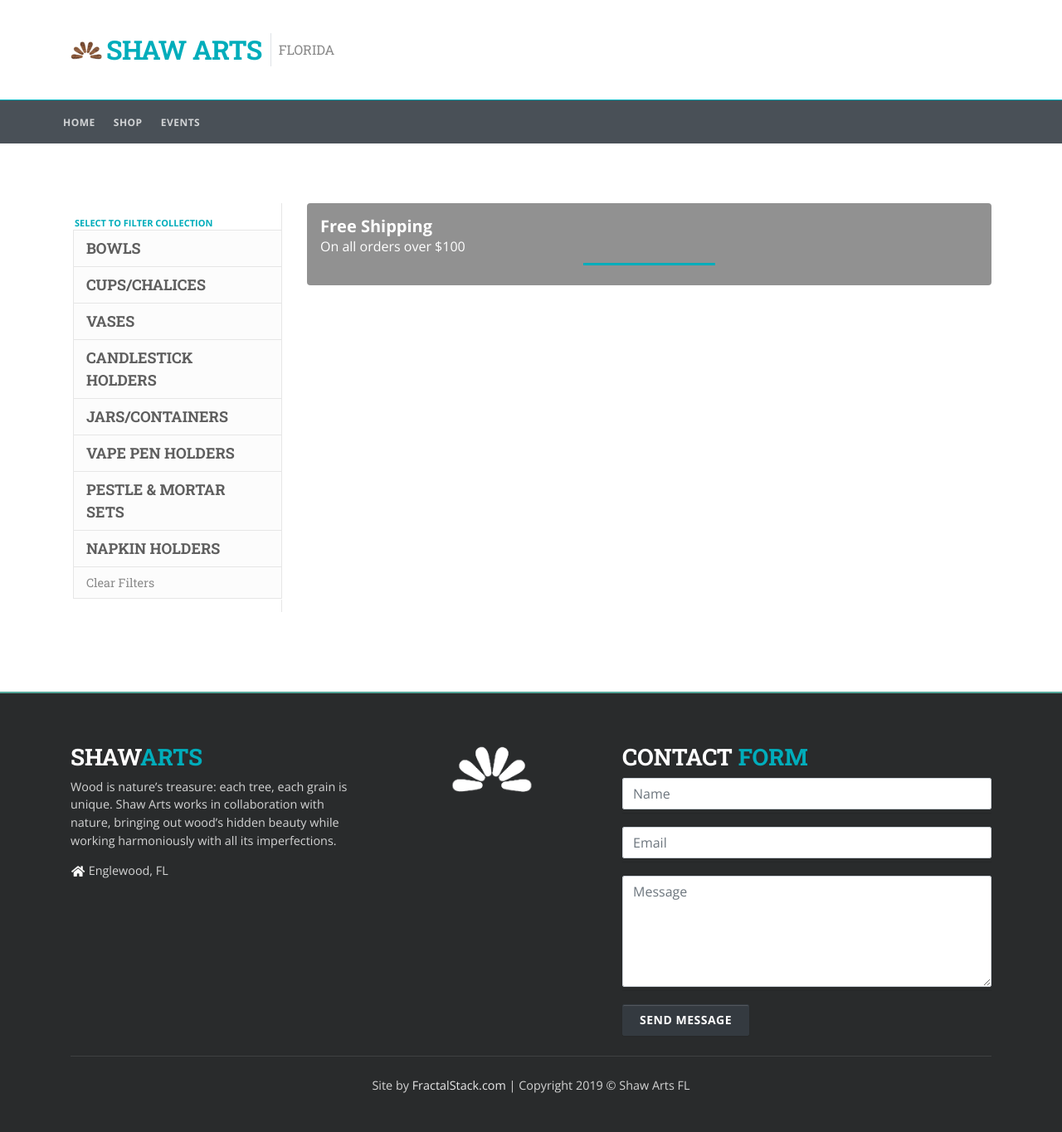
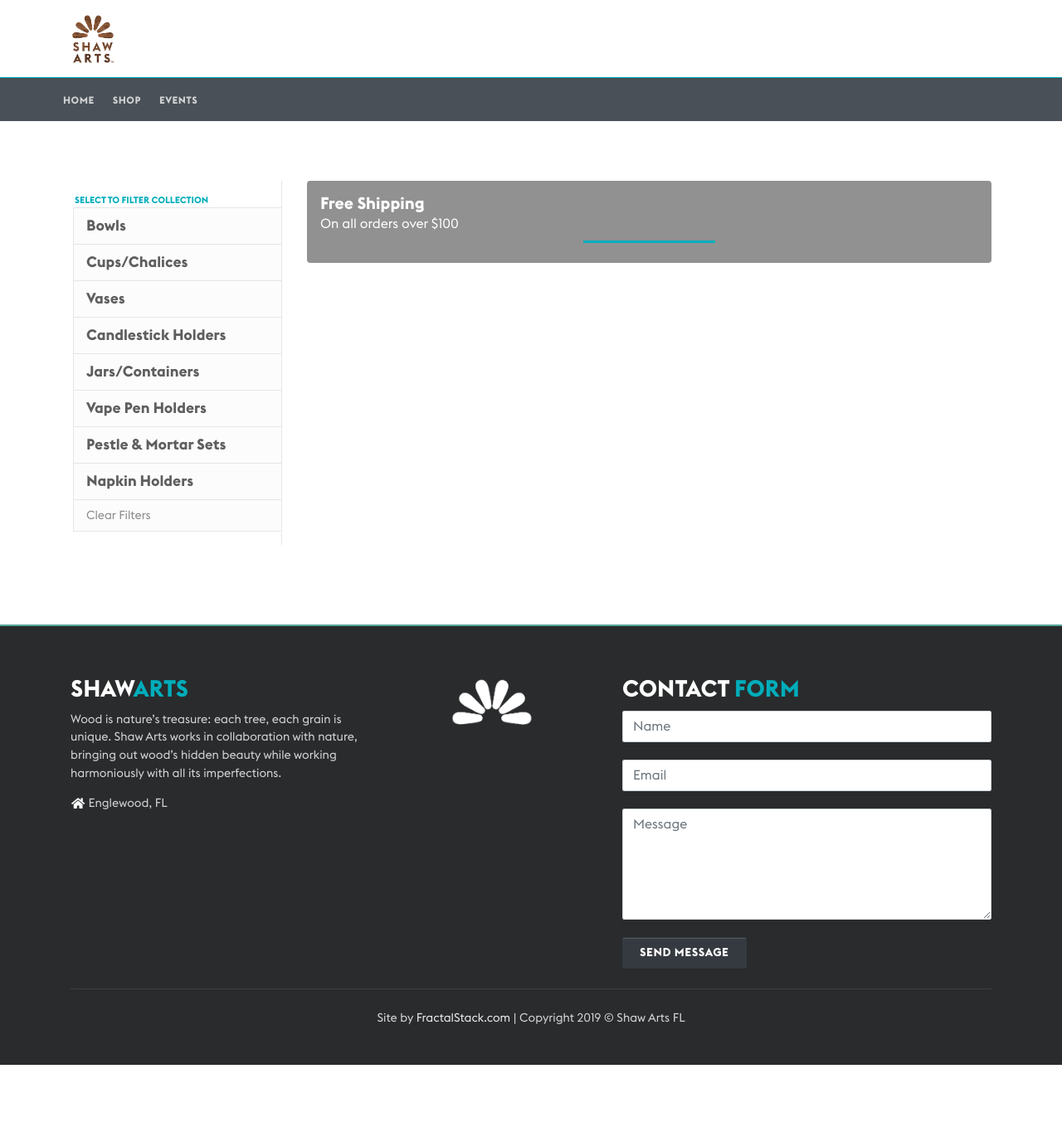
Before and after one commit to ShawArtsFl/ShawArtsFl, a Jekyll site: the page built from _posts/2019-09-15-shop.html, in a window 1280 px wide. Shown: the whole page at 83% size. Built offline with Jekyll 4.4.1, drawn with Linux system fonts in a browser that asks for light colours; nearby versions of some CDN libraries; some web fonts are replaced; after the commit the page ends 1284 px from its top, so only the background shows below that.

Commit message:
Added custom font
- remove nav bar text and replaced with correct logo
- minor style cleanup

```diff
--- a/_includes/head.html
+++ b/_includes/head.html
@@ -43,13 +43,6 @@
    <meta name="msapplication-config" content="/assets/favicons/browserconfig.xml">
    <meta name="theme-color" content="#ffffff">
 
-   <!-- Google fonts -->
-   <link href='https://fonts.googleapis.com/css?family=Open+Sans:400,700,300' rel='stylesheet' type='text/css'>
-   <link href='https://fonts.googleapis.com/css?family=Rambla:400,700' rel='stylesheet' type='text/css'>
-   <link href='https://fonts.googleapis.com/css?family=Calligraffitti' rel='stylesheet' type='text/css'>
-   <link href='https://fonts.googleapis.com/css?family=Roboto+Slab:400,700' rel='stylesheet' type='text/css'>
-   <link href='https://fonts.googleapis.com/css?family=Roboto:100,400,700' rel='stylesheet' type='text/css'>
-
    <!--Plugin: Retina.js (high def image replacement) - @see: http://retinajs.com/-->
    <script src="https://cdnjs.cloudflare.com/ajax/libs/retina.js/1.3.0/retina.min.js"></script>
 </head>
--- a/_includes/nav.html
+++ b/_includes/nav.html
@@ -1,4 +1,3 @@
-<!-- ======== @Region: #header ======== -->
 <div id="header">
    <!--Branding & Navigation Region-->
    <div data-toggle="sticky">
@@ -9,14 +8,9 @@
             <!--branding/logo -->
             <div class="header-brand d-inline-flex">
                <a class="header-brand-text" href="/" title="Home">
-                  <img src="{{'/assets/img/shawartslogo.jpg' | absolute_url }}" class="d-none d-sm-inline icon-1x icon-svg float-left"
+                  <img src="{{'/assets/img/sa_logo_wood_rgb-01.png' | absolute_url }}" class="d-sm-inline icon-2x icon-svg float-left"
                      alt="Shaw Arts FL">
-                  <img src="{{'/assets/img/shawartslogo-sm.jpg' | absolute_url }}" class="icon-1x icon-svg float-left d-sm-none"
-                     alt="Shaw Arts FL">
-                  <h1 class="h2 float-right d-none d-sm-inline">Shaw Arts</h1>
                </a>
-               <div class="header-divider"></div>
-               <div class="header-slogan pl-xs-1">Florida</div>
             </div>
 
             <!-- mobile collapse menu button - data-toggle="collapse" = default BS menu - data-toggle="off-canvas" = Off-cavnas Menu - data-toggle="overlay" = Overlay Menu -->
--- a/_posts/2019-09-15-shop.html
+++ b/_posts/2019-09-15-shop.html
@@ -7,6 +7,8 @@ shop: true
 ---
 
 <!-- TODO: reduce and make images consistent size -->
+<!-- TODO: Add purchase button on mobile views -->
+<!-- TODO: Reduce image scale for purchase screen on smaller views -->
 
 <div id="content" class="py-3 py-lg-6">
    <div class="container">
@@ -18,47 +20,47 @@ shop: true
             <ul class="nav nav-section-menu mb-4 py-3">
                <li class="nav-header text-primary">Select to Filter Collection</li>
                <li>
-                  <a id="bowl" onclick="filterCategory('bowl')" class="nav-link text-uppercase text-slab first">
+                  <a id="bowl" onclick="filterCategory('bowl')" class="nav-link first">
                      Bowls
                   </a>
                </li>
                <li>
-                  <a id="cup" onclick="filterCategory('cup')" class="nav-link text-uppercase text-slab">
+                  <a id="cup" onclick="filterCategory('cup')" class="nav-link">
                      Cups/Chalices
                   </a>
                </li>
                <li>
-                  <a id="vase" onclick="filterCategory('vase')" class="nav-link text-uppercase text-slab">
+                  <a id="vase" onclick="filterCategory('vase')" class="nav-link">
                      Vases
                   </a>
                </li>
                <li>
-                  <a id="candlestick" onclick="filterCategory('candlestick')" class="nav-link text-uppercase text-slab">
+                  <a id="candlestick" onclick="filterCategory('candlestick')" class="nav-link">
                      Candlestick Holders
                   </a>
                </li>
                <li>
-                  <a id="jar" onclick="filterCategory('jar')" class="nav-link text-uppercase text-slab">
+                  <a id="jar" onclick="filterCategory('jar')" class="nav-link">
                      Jars/Containers
                   </a>
                </li>
                <li>
-                  <a id="vph" onclick="filterCategory('vph')" class="nav-link text-uppercase text-slab">
+                  <a id="vph" onclick="filterCategory('vph')" class="nav-link">
                      Vape Pen Holders
                   </a>
                </li>
                <li>
-                  <a id="pestle" onclick="filterCategory('pestle')" class="nav-link text-uppercase text-slab">
+                  <a id="pestle" onclick="filterCategory('pestle')" class="nav-link">
                      Pestle & Mortar Sets
                   </a>
                </li>
                <li>
-                  <a id="napkin" onclick="filterCategory('napkin')" class="nav-link text-uppercase text-slab">
+                  <a id="napkin" onclick="filterCategory('napkin')" class="nav-link">
                      Napkin Holders
                   </a>
                </li>
                <li>
-                  <a id="clear" onclick="filterCategory('clear')" class="nav-link text-slab">
+                  <a id="clear" onclick="filterCategory('clear')" class="nav-link">
                      <small>Clear Filters</small>
                   </a>
                </li>
@@ -152,31 +154,26 @@ shop: true
                      <label class="sr-only" for="purchaseItemId">Item</label>
                      <input readonly type="text" class="form-control" name="item" id="purchaseItemId"
                         placeholder="Item Id" required="">
-                     <hr class="hr-inverse mx-auto mt-1 mb-0" />
                   </div>
                   <div class="form-group">
                      <label class="sr-only" for="purchaseItemPrice">Price</label>
                      <input readonly type="text" class="form-control" name="price" id="purchaseItemPrice"
                         placeholder="Item Price" required="">
-                     <hr class="hr-inverse mx-auto mt-1 mb-0" />
                   </div>
                   <div class="form-group">
                      <label class="sr-only" for="purchase-name">Full Name</label>
                      <input type="text" class="form-control" name="name" id="purchase-name" placeholder="Full Name"
                         required="">
-                     <hr class="hr-inverse mx-auto mt-1 mb-0" />
                   </div>
                   <div class="form-group">
                      <label class="sr-only" for="purchase-email">Email</label>
                      <input type="email" name="_replyto" name="email" class="form-control" id="purchase-email"
                         placeholder="Email" required="">
-                     <hr class="hr-inverse mx-auto mt-1 mb-0" />
                   </div>
                   <div class="form-group">
                      <label class="sr-only" for="purchase-phone">Phone</label>
                      <input type="text" class="form-control" id="purchase-phone" name="phone" placeholder="Phone"
                         required="">
-                     <hr class="hr-inverse mx-auto mt-1 mb-0" />
                   </div>
                   <div class="form-group">
                      <label class="sr-only" for="purchase-message">Message</label>
@@ -185,7 +182,6 @@ shop: true
                      <input type="hidden" name="_subject" id="email-subject" value="Purchase Form Submission">
                      <input type="hidden" name="_next" value="/" />
                      <input type="text" name="_gotcha" style="display:none" />
-                     <hr class="hr-inverse mx-auto mt-1 mb-0" />
                   </div>
                   <input type="submit" class="btn btn-dark btn-lg" value="Submit Order">
                   <br />
--- a/assets/css/custom-style.css
+++ b/assets/css/custom-style.css
@@ -1,47 +1,30 @@
-/*/////////////////////////////////////////////////////////////////////
- //
- // Custom theme code styles
- // Written by Themelize.me (http://themelize.me)
- //
- // This is an empty starter template for overriding styles
- // set by Bootstrap & the theme
- //
- // ----------------------------------------------------
- //
- // Remove unused code for better performances
- //
- // ----------------------------------------------------
- //
- // $see - Usefuls tools online for editing
- // 1. http://charliepark.org/bootstrap_buttons/ - Button style generator
- // 2. http://www.colorzilla.com/gradient-editor/ - CSS3 gradient maker
- //
- // $note
- // To ensure custom styles are picked up
- // wrap definitions in body tag
- // ie.
- // body .navbar-inner {
- //   background: #ff0000;
- // }
- //
- /////////////////////////////////////////////////////////////////////*/
-
-/*******************************************************
- * Custom theme code styles
- * Written by Themelize.me (http://themelize.me)
- *
- * Includes the base variables & mixins needed for all
- * scss files
- *******************************************************/
-
 /*
  * --------------------------------------------------
  * 1. General Elements
  *--------------------------------------------------
  */
 
+body,
+html {
+   font-family: "EuclidFlexB", Arial, serif !important;
+}
+
+.text-font-slab,
+.text-slab {
+   font-family: "EuclidFlexB", Arial, serif !important;
+}
+
 #header {
    /* 1. Header wrapper */
+}
+
+#header .header {
+   padding-top: 0px;
+   padding-bottom: 0px;
+}
+
+.header-brand-text>img {
+   max-width: 54px !important;
 }
 
 #highlighted {
@@ -94,6 +77,7 @@
 }
 
 @media (min-width: 992px) {
+
    /* Large devices (992px and up). Mixin: media-breakpoint-up(lg) */
    #itemimg {
       max-width: 300px;
@@ -156,7 +140,76 @@
 
 /*
  * --------------------------------------------------
- * 4. Misc
- * Other stuff
+ * 4. Misc Other stuff
  *--------------------------------------------------
  */
+
+@font-face {
+   font-family: 'EuclidFlexB';
+   src: url('font/EuclidFlexB-Regular.otf');
+   font-weight: normal;
+   font-style: normal;
+}
+
+@font-face {
+   font-family: 'EuclidFlexB';
+   src: url('font/EuclidFlexB-Bold.otf');
+   font-weight: bold;
+   font-style: normal;
+}
+
+@font-face {
+   font-family: 'EuclidFlexB';
+   src: url('font/EuclidFlexB-Italic.otf');
+   font-weight: normal;
+   font-style: italic;
+}
+
+@font-face {
+   font-family: 'EuclidFlexB';
+   src: url('font/EuclidFlexB-BoldItalic.otf');
+   font-weight: bold;
+   font-style: italic;
+}
+
+@font-face {
+   font-family: 'EuclidFlexB';
+   src: url('font/EuclidFlexB-Ultralight.otf');
+   font-weight: 100;
+   font-style: normal;
+}
+
+@font-face {
+   font-family: 'EuclidFlexB';
+   src: url('font/EuclidFlexB-UltralightItalic.otf');
+   font-weight: 100;
+   font-style: italic;
+}
+
+@font-face {
+   font-family: 'EuclidFlexB';
+   src: url('font/EuclidFlexB-Light.otf');
+   font-weight: 200;
+   font-style: normal;
+}
+
+@font-face {
+   font-family: 'EuclidFlexB';
+   src: url('font/EuclidFlexB-LightItalic.otf');
+   font-weight: 200;
+   font-style: italic;
+}
+
+@font-face {
+   font-family: 'EuclidFlexB';
+   src: url('font/EuclidFlexB-Medium.otf');
+   font-weight: 500;
+   font-style: normal;
+}
+
+@font-face {
+   font-family: 'EuclidFlexB';
+   src: url('font/EuclidFlexB-MediumItalic.otf');
+   font-weight: 500;
+   font-style: italic;
+}
```
Also changed, not shown: assets/css/font/EuclidFlexB-Bold.otf (added), assets/css/font/EuclidFlexB-BoldItalic.otf (added), assets/css/font/EuclidFlexB-Italic.otf (added), assets/css/font/EuclidFlexB-Light.otf (added), assets/css/font/EuclidFlexB-LightItalic.otf (added), assets/css/font/EuclidFlexB-Medium.otf (added), assets/css/font/EuclidFlexB-MediumItalic.otf (added), assets/css/font/EuclidFlexB-Regular.otf (added), assets/css/font/EuclidFlexB-Ultralight.otf (added), assets/css/font/EuclidFlexB-UltralightItalic.otf (added), assets/img/sa-square-1.jpg, assets/img/sa_logo_wood_rgb-01.png (added), assets/img/shipping.jpg.
